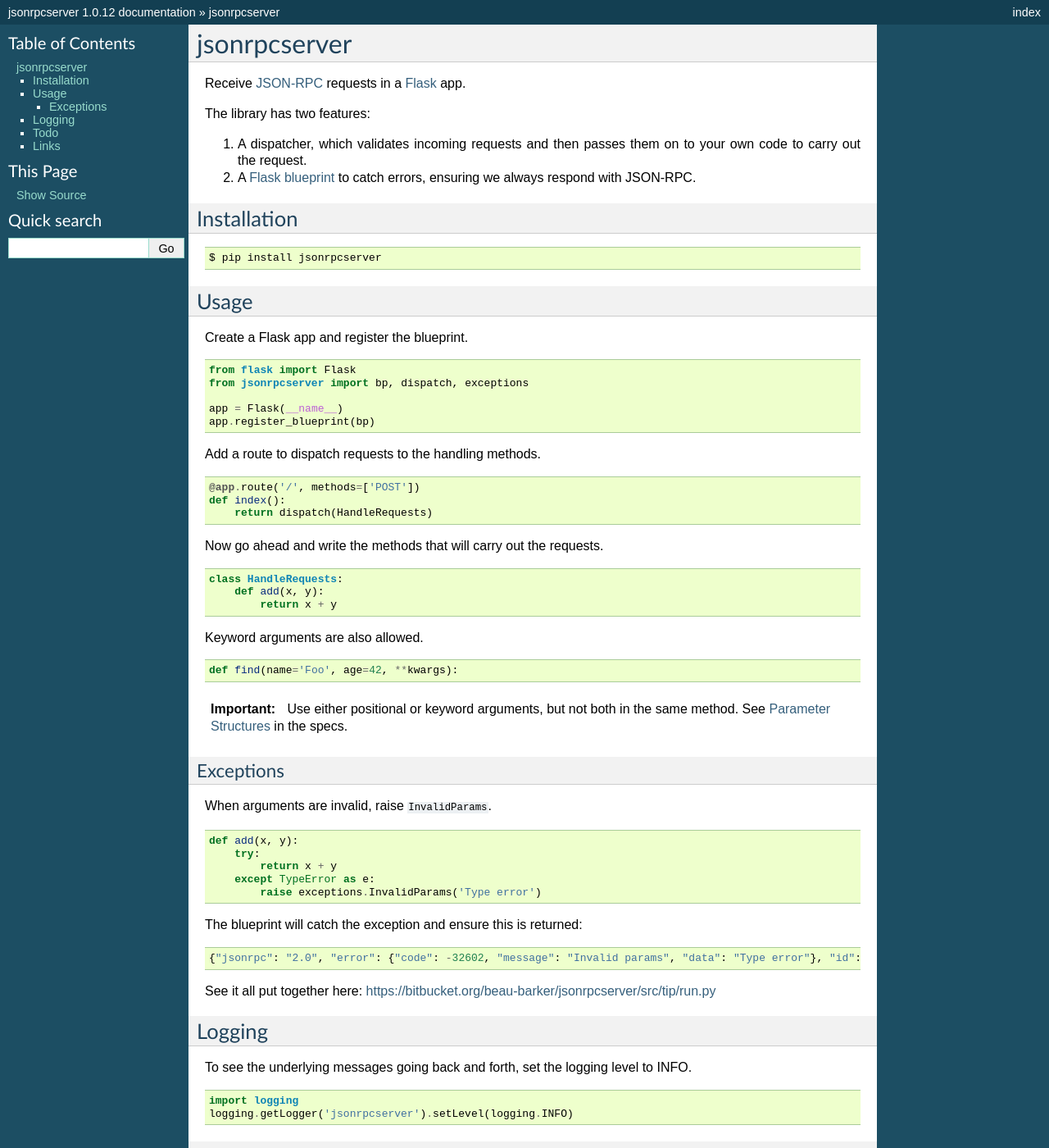
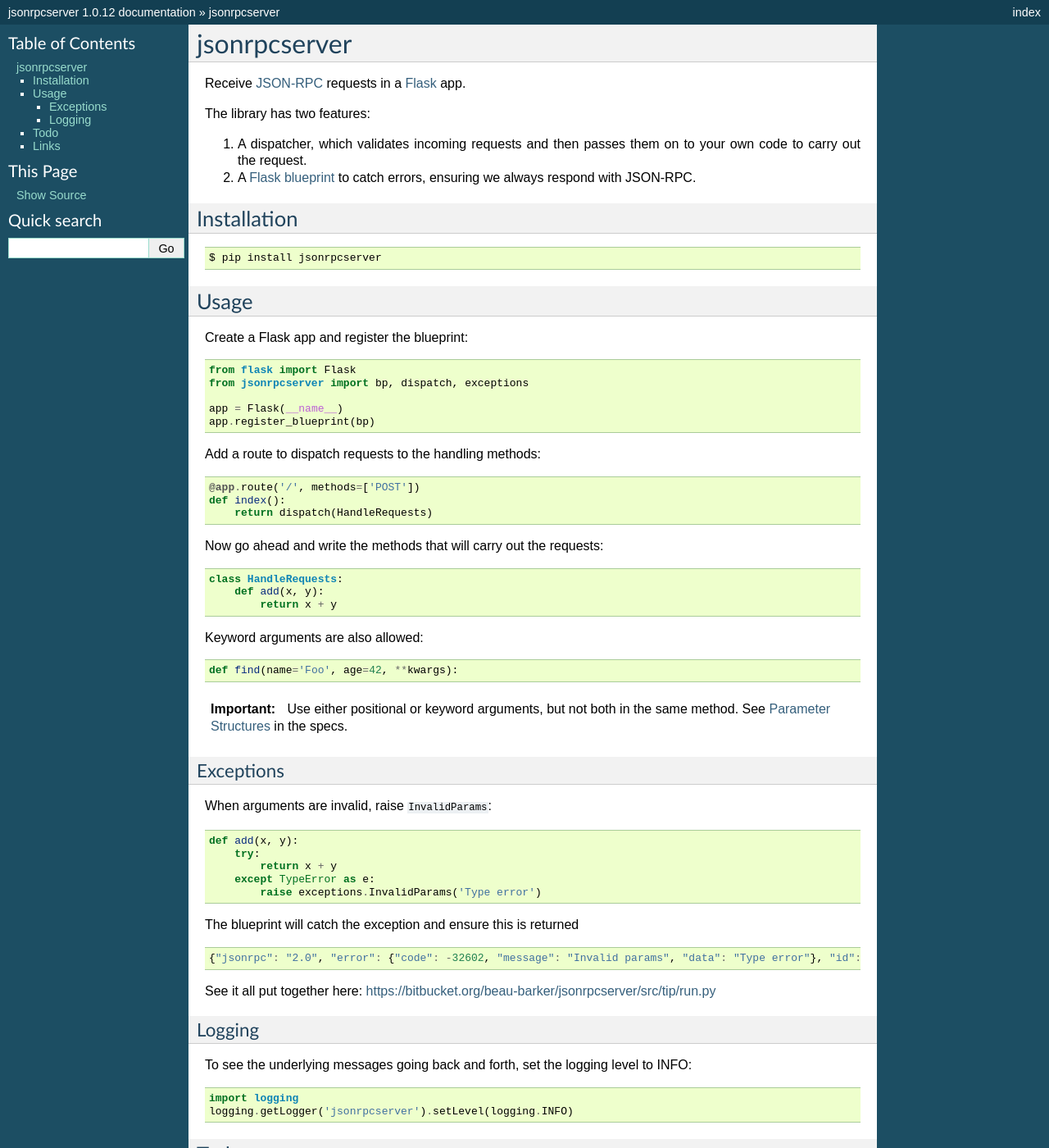
Before and after one commit to explodinglabs/jsonrpcserver, a Sphinx documentation site: the page built from doc/index.rst, in a window 1280 px wide and 1400 px high. Shown: the whole window at 82% size. Built offline with Sphinx 7.4.7, drawn with Linux system fonts in a browser that asks for light colours.

Commit message:
Updated the code highlighting blocks.

```diff
--- a/doc/index.rst
+++ b/doc/index.rst
@@ -22,9 +22,7 @@
 Usage
 -----
 
-Create a Flask app and register the blueprint.
-
-.. code-block:: python
+Create a Flask app and register the blueprint::
 
     from flask import Flask
     from jsonrpcserver import bp, dispatch, exceptions
@@ -32,25 +30,19 @@
     app = Flask(__name__)
     app.register_blueprint(bp)
 
-Add a route to dispatch requests to the handling methods.
-
-.. code-block:: python
+Add a route to dispatch requests to the handling methods::
 
     @app.route('/', methods=['POST'])
     def index():
         return dispatch(HandleRequests)
 
-Now go ahead and write the methods that will carry out the requests.
-
-.. code-block:: python
+Now go ahead and write the methods that will carry out the requests::
 
     class HandleRequests:
         def add(x, y):
             return x + y
 
-Keyword arguments are also allowed.
-
-.. code-block:: python
+Keyword arguments are also allowed::
 
     def find(name='Foo', age=42, **kwargs):
 
@@ -64,9 +56,7 @@
 Exceptions
 ^^^^^^^^^^
 
-When arguments are invalid, raise ``InvalidParams``.
-
-.. code-block:: python
+When arguments are invalid, raise ``InvalidParams``::
 
     def add(x, y):
         try:
@@ -74,7 +64,9 @@
         except TypeError as e:
             raise exceptions.InvalidParams('Type error')
 
-The blueprint will catch the exception and ensure this is returned::
+The blueprint will catch the exception and ensure this is returned
+
+.. code-block:: javascript
 
     {"jsonrpc": "2.0", "error": {"code": -32602, "message": "Invalid params", "data": "Type error"}, "id": 1}
 
@@ -82,12 +74,10 @@
 https://bitbucket.org/beau-barker/jsonrpcserver/src/tip/run.py
 
 Logging
--------
+^^^^^^^
 
 To see the underlying messages going back and forth, set the logging level
-to INFO.
-
-.. code-block:: python
+to INFO::
 
     import logging
     logging.getLogger('jsonrpcserver').setLevel(logging.INFO)
```
